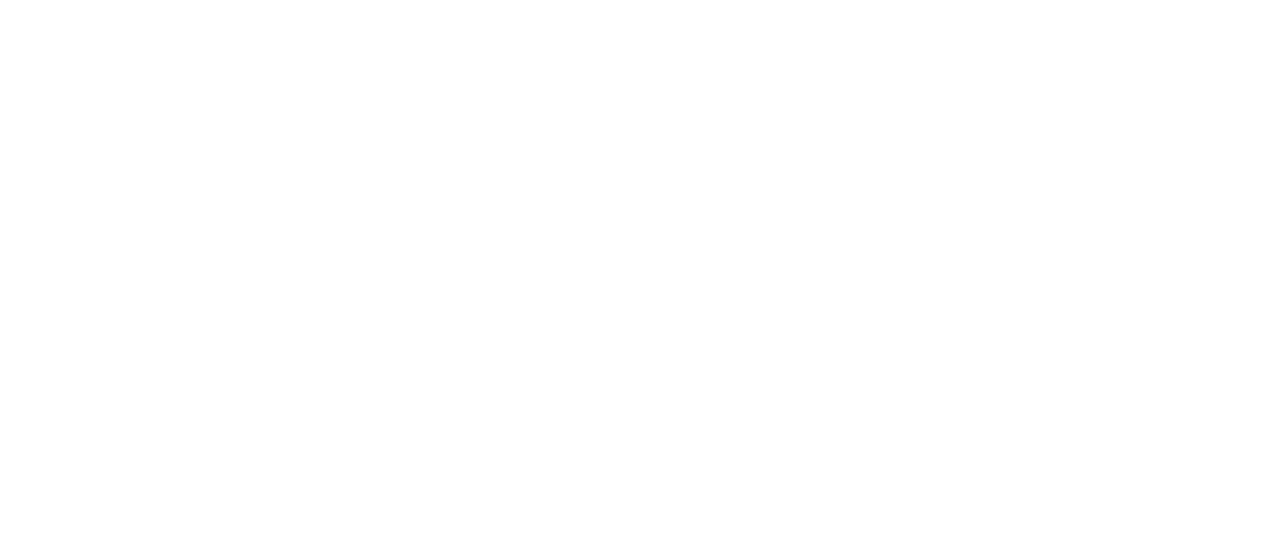
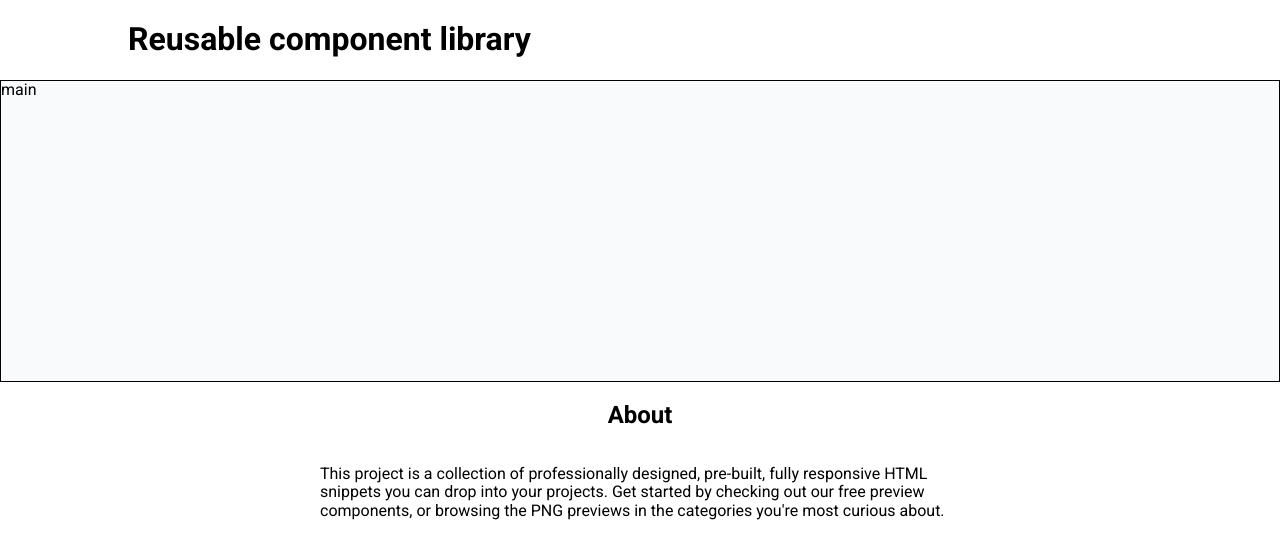
Before and after one commit to js-tasks-ru/htmlcss-20230411_eugenia-surago, a website: page index.html in a window 1280 px wide. Drawn offline with nearby package versions, Linux system fonts and the light colour scheme.

Commit message:
Site layout

```diff
--- a/assets/css/main.css
+++ b/assets/css/main.css
@@ -1,4 +1,9 @@
 @import '../fonts/fonts.css';
+
+@import "../../components/page/page.css";
+@import "../../components/header/header.css";
+@import "../../components/main/main.css";
+@import "../../components/footer/footer.css";
 
 :root {
     --white: #ffffff;
@@ -19,6 +24,10 @@
     --secondary: var(--purple);
 }
 
+.brd {
+    border: 1px solid black;
+}
+
 * {
     font-family: 'Roboto', sans-serif;
 }
--- /dev/null
+++ b/components/footer/footer.css
@@ -0,0 +1,9 @@
+.footer {
+    display: flex;
+    align-items: center;
+    flex-direction: column;
+}
+
+.footer__text {
+    width: 640px;
+}
--- /dev/null
+++ b/components/header/header.css
@@ -0,0 +1,3 @@
+.header__text {
+    margin-left: 10%;
+}
--- /dev/null
+++ b/components/main/main.css
@@ -0,0 +1,4 @@
+.main {
+    height: 300px;
+    background-color: #F9FAFC;
+}
--- /dev/null
+++ b/components/page/page.css
@@ -0,0 +1,3 @@
+.page {
+    /* height: 100%; */
+}
--- a/index.html
+++ b/index.html
@@ -1,11 +1,35 @@
 <!DOCTYPE html>
 <!-- Главная страница -->
 <html lang="ru">
-    <head>
-        <link rel="stylesheet" href="./assets/css/main.css">
-    </head>
-    <body>
 
-    <div></div>
-    </body>
+<head>
+    <link rel="stylesheet" href="https://github.com/necolas/normalize.css/blob/master/normalize.css">
+    <link rel="stylesheet" href="./assets/css/main.css">
+    <title>
+    </title>
+</head>
+
+<body>
+    <div class="page">
+        <!--  добавить падинги и белый фон -->
+        <header class="header">
+            <h1 class="header__text">
+                Reusable component library
+            </h1>
+        </header>
+        <!--  добавить бордер топ и боттон -->
+        <main class="main brd">
+            main
+        </main>
+        <footer class="footer">
+            <h2 class="footer__title">About</h2>
+            <description class="footer__descr">
+                <p class="footer__text"> This project is a collection of professionally designed, pre-built, fully responsive HTML snippets
+                    you can drop into your projects. Get started by checking out our free preview components, or
+                    browsing the PNG previews in the categories you're most curious about. </p>
+            </description>
+        </footer>
+    </div>
+</body>
+
 </html>
```
